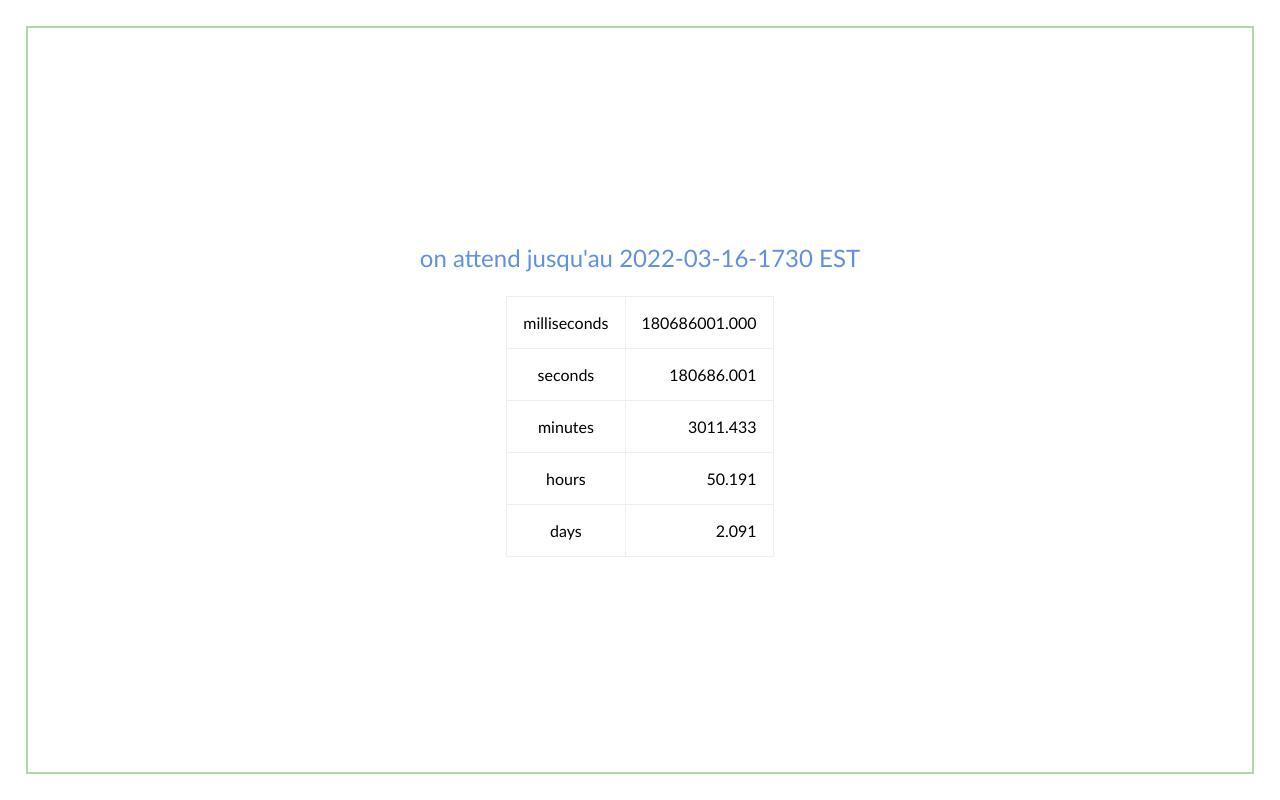
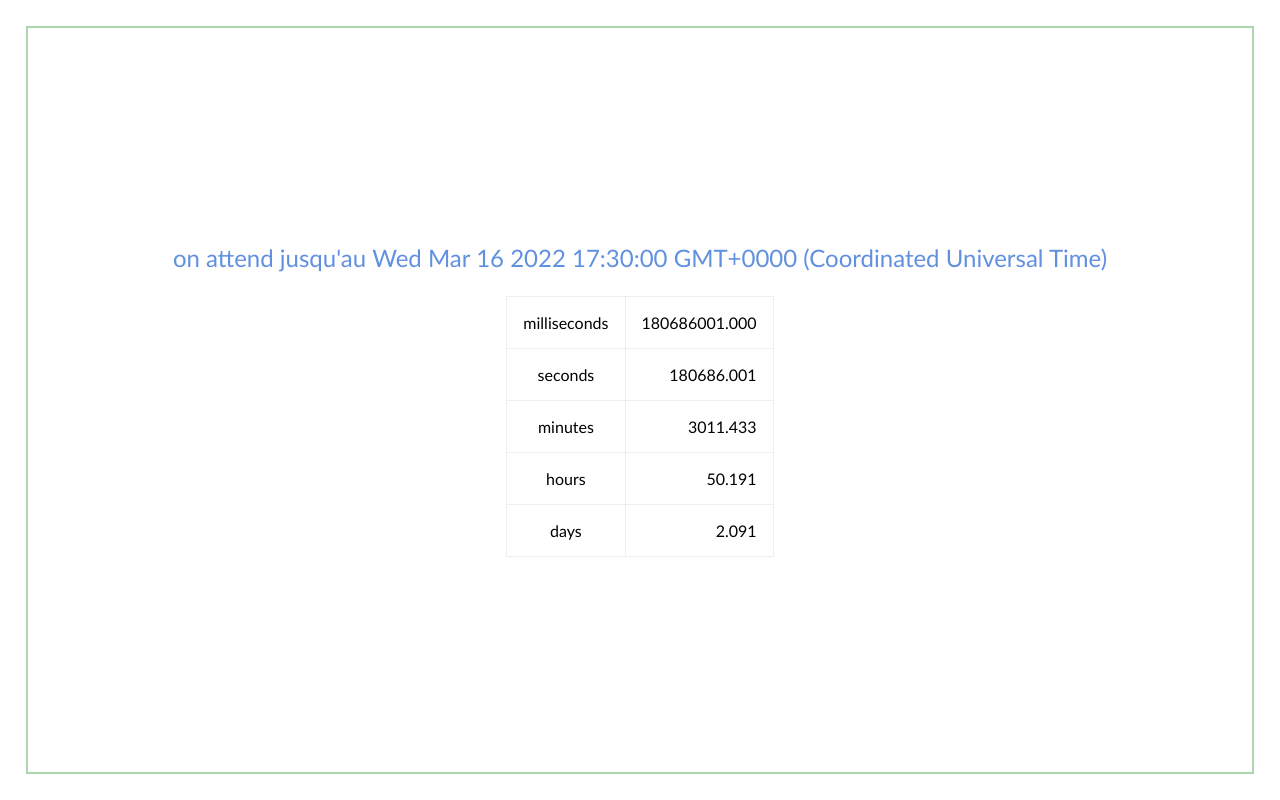
Before and after one commit to dactyrafficle/count_down, a plain HTML site: page index.html in a window 1280 px wide. Drawn offline with Linux system fonts and the light colour scheme.

Commit message:
Add files via upload

```diff
--- a/index.html
+++ b/index.html
@@ -21,7 +21,10 @@
 
    <div style='text-align: center;'>
 
-   <div style='font-size: 1.5em; color: #58de; margin: 3vh;'><div style='display: inline-block'>on attend jusqu'au</div> <div style='display: inline-block'>2022-03-16-1730 EST</div> </div>
+   <div style='font-size: 1.5em; color: #58de; margin: 3vh;'>
+    <div style='display: inline-block;'>on attend jusqu'au</div>
+    <div id='destination_time' style='display: inline-block;'></div>
+   </div>
 
     <table class='mytables' style='margin: 3vh auto;'>
      <tr><td>milliseconds </td><td><div class='myoutputs' id='d_ms_output'></div></td></tr>
--- a/setup.js
+++ b/setup.js
@@ -28,11 +28,15 @@
 })(); // closing anon
 
 
-let t_2 = new Date(2022, 2, 16, 17, 30, 0, 0);
+let d_2 = new Date("2022-03-16T17:30");
+d_2.toLocaleString('en-US', { timeZone: 'America/Toronto' });
+console.log(d_2);
 
 let d_ms_output, d_s_output;
 
 window.addEventListener('load', function() {
+
+  document.getElementById('destination_time').innerHTML = d_2;
 
   d_ms_output = document.getElementById('d_ms_output');
   d_s_output = document.getElementById('d_s_output');
@@ -44,7 +48,7 @@ window.addEventListener('load', function() {
 
     let t_1 = new Date();
 
-    let d_ms = abc(t_1, t_2);
+    let d_ms = abc(t_1, d_2);
 
     d_ms_output.innerHTML = d_ms.toFixed(3);
     d_s_output.innerHTML = (d_ms / 1000).toFixed(3);
```
